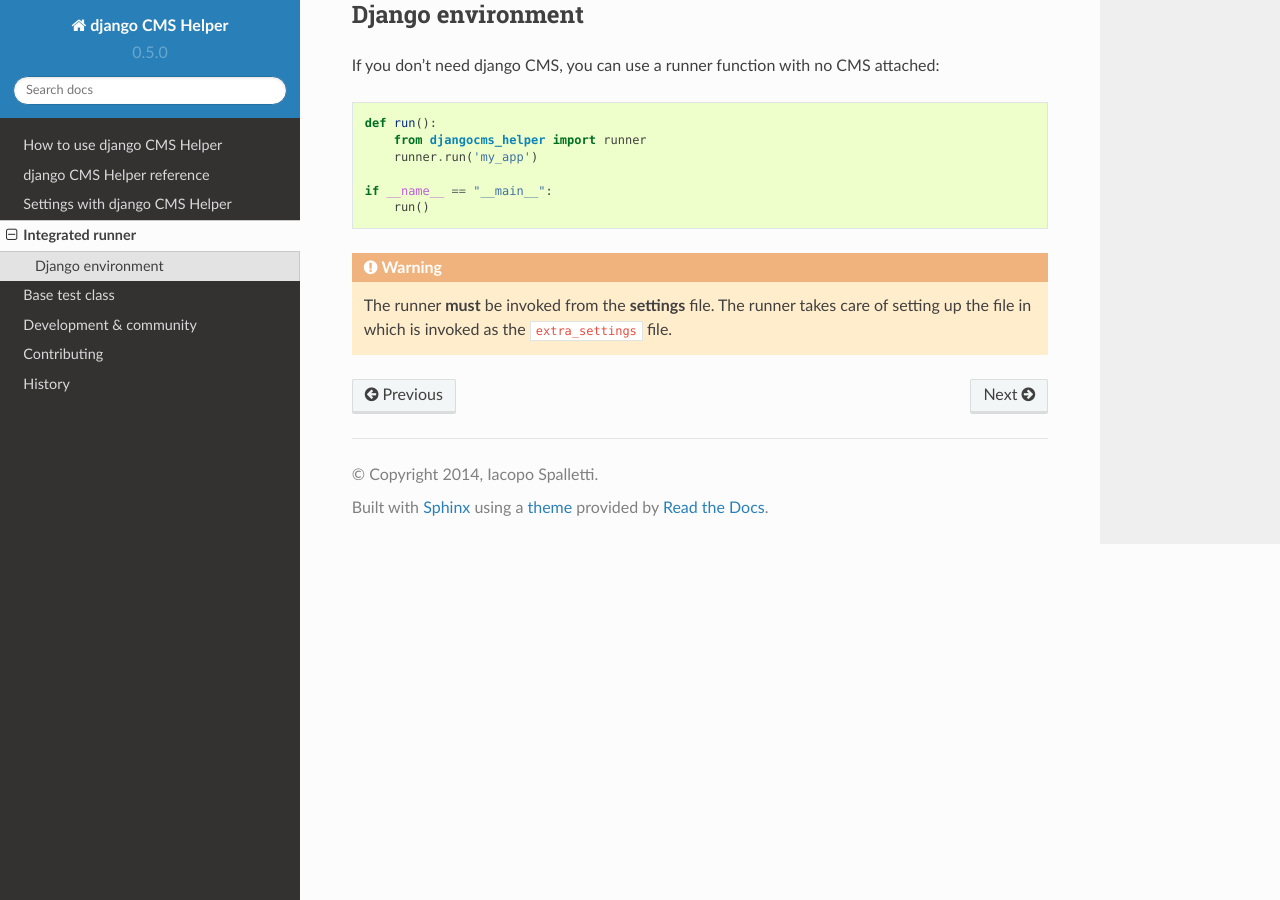
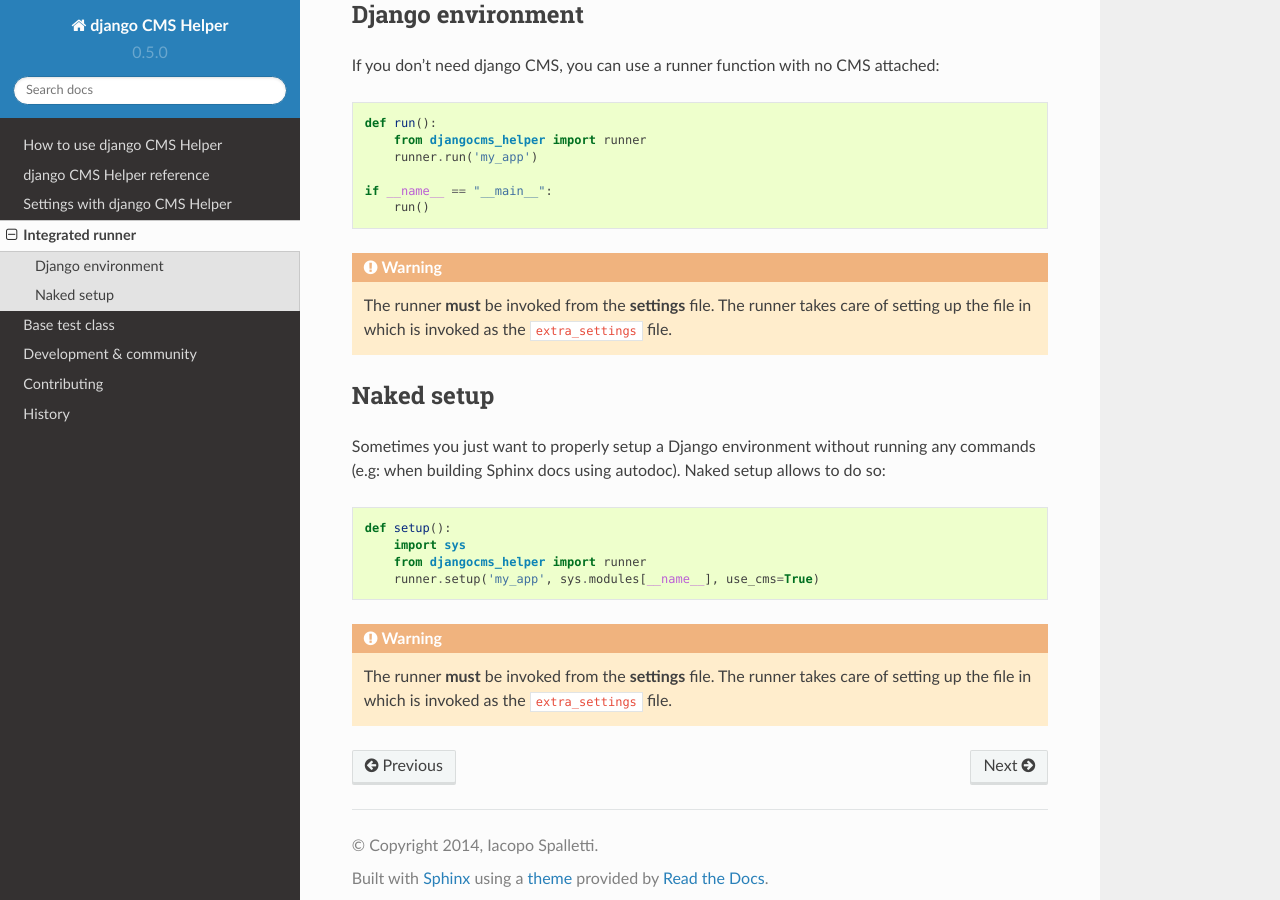
Before and after one commit to nephila/django-app-helper, a Sphinx documentation site: the page built from docs/runner.rst, in a window 1280 px wide and 900 px high, scrolled down 1022 px. Built offline with Sphinx 7.4.7 and the Read the Docs theme 2.0.0, drawn with Linux system fonts in a browser that asks for light colours.

Commit message:
Add Naked setup mode

```diff
--- a/docs/conf.py
+++ b/docs/conf.py
@@ -18,7 +18,9 @@ import os
 # If extensions (or modules to document with autodoc) are in another directory,
 # add these directories to sys.path here. If the directory is relative to the
 # documentation root, use os.path.abspath to make it absolute, like shown here.
-sys.path.insert(0, os.path.abspath('..'))
+sys.path.insert(0, os.path.abspath('../djangocms_helper/test_utils'))
+import cms_helper
+cms_helper.setup()
 
 # -- General configuration ------------------------------------------------
 
--- a/docs/index.rst
+++ b/docs/index.rst
@@ -21,6 +21,7 @@ The utilities provided:
 * help manage Django and South migrations
 * perform static analysis using pyflakes
 * build an authors list automatically
+* setting up a Django environment
 
 django CMS Helper was created by Iacopo Spalletti.
 
--- a/docs/runner.rst
+++ b/docs/runner.rst
@@ -60,3 +60,22 @@ If you don't need django CMS, you can use a runner function with no CMS attached
 .. warning:: The runner **must** be invoked from the **settings** file.
              The runner takes care of setting up the file in which is
              invoked as the ``extra_settings`` file.
+
+.. _naked_runner:
+
+Naked setup
+===========
+
+Sometimes you just want to properly setup a Django environment without running any commands
+(e.g: when building Sphinx docs using autodoc). Naked setup allows to do so::
+
+
+    def setup():
+        import sys
+        from djangocms_helper import runner
+        runner.setup('my_app', sys.modules[__name__], use_cms=True)
+
+
+.. warning:: The runner **must** be invoked from the **settings** file.
+             The runner takes care of setting up the file in which is
+             invoked as the ``extra_settings`` file.
```
Also changed, not shown: docs/introduction.rst (+18 -1 lines), 5 other files.
